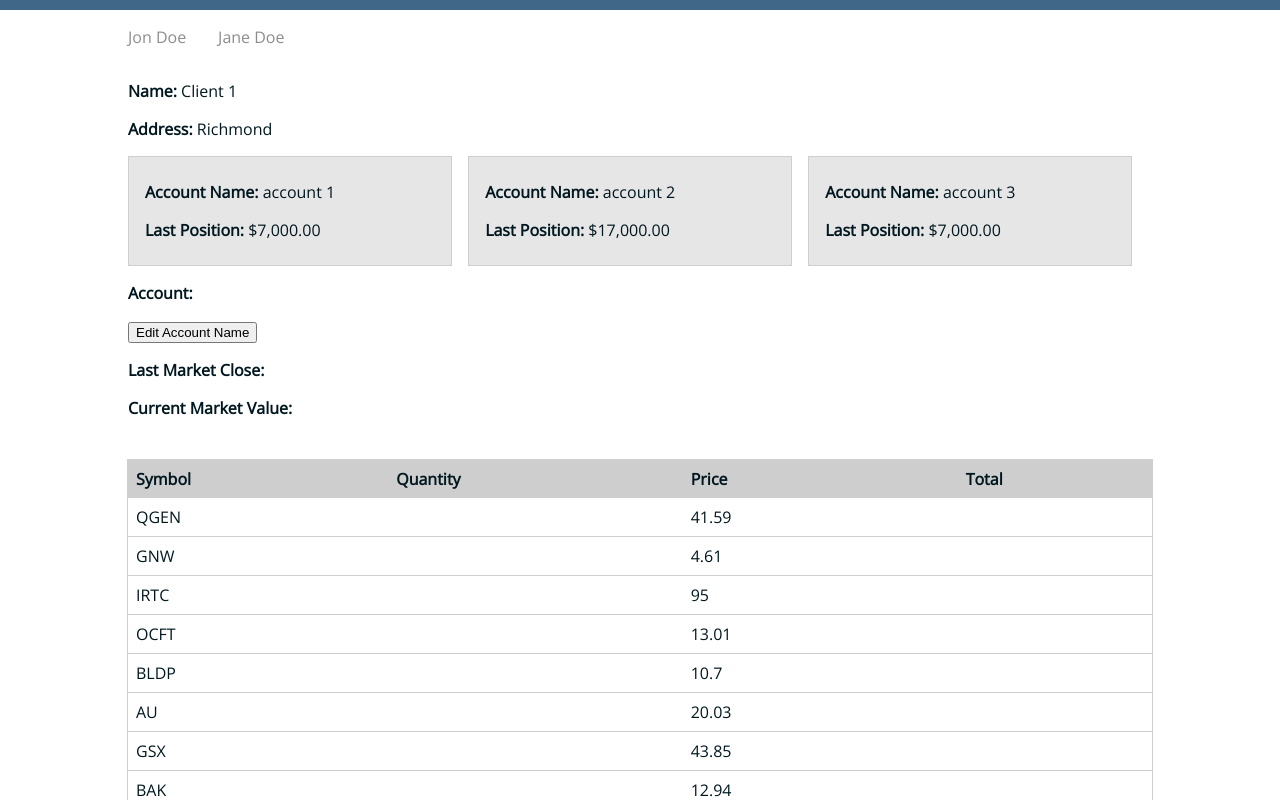
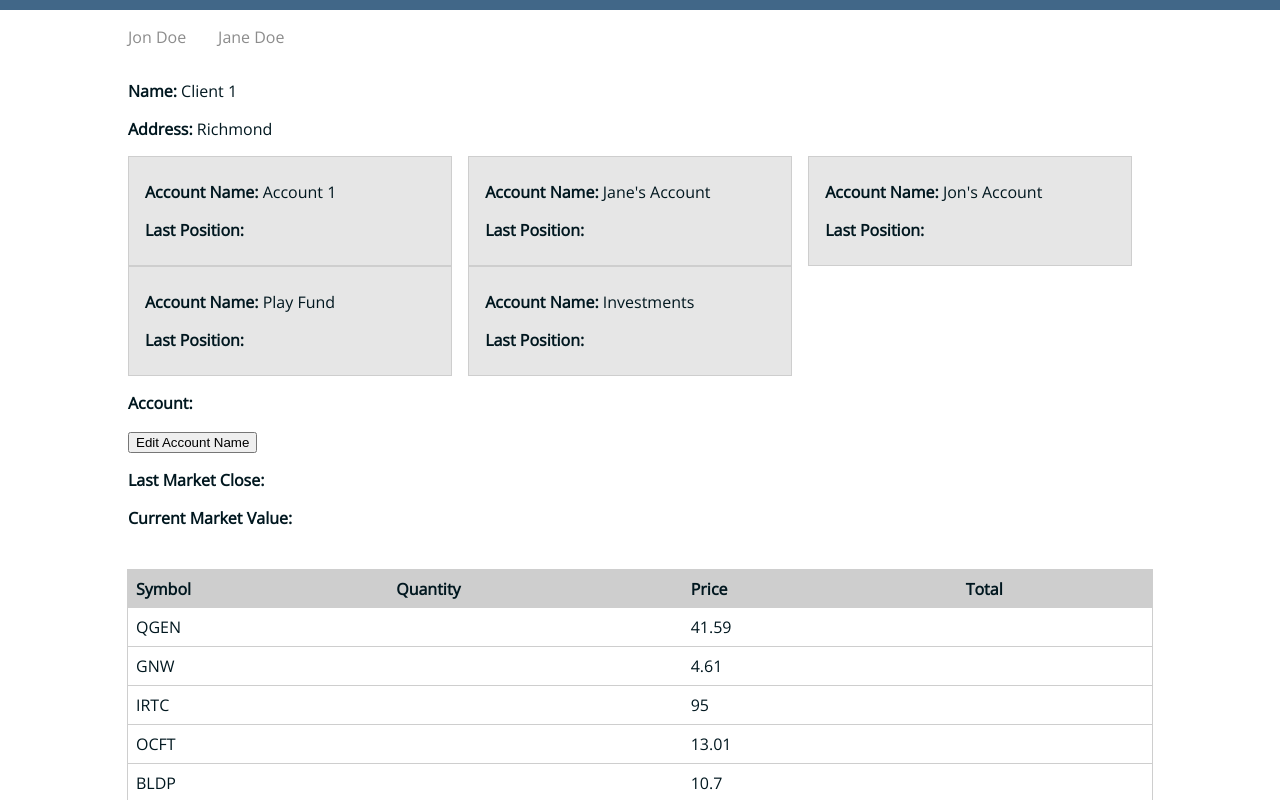
Before and after one commit to joelshaw/investing-app, an Angular app: page /accounts in a window 1280 px wide. Shown: the top 800 px of the page. Built offline with nearby package versions, Linux system fonts and the light colour scheme.

Commit message:
Added JSON call to get Account Summary data

```diff
--- a/src/app/accounts/accounts.component.ts
+++ b/src/app/accounts/accounts.component.ts
@@ -1,4 +1,5 @@
 import { Component, OnInit } from '@angular/core';
+import { HttpClient, HttpErrorResponse } from '@angular/common/http';
 
 @Component({
   selector: 'app-accounts',
@@ -7,18 +8,20 @@ import { Component, OnInit } from '@angular/core';
 })
 export class AccountsComponent implements OnInit {
 
-  constructor() { }
+  constructor(private http: HttpClient) { }
 
-  public accounts = [
-    {name: 'account 1', close: 7000, current: 7000},
-    {name: 'account 2', close: 17000, current: 6000},
-    {name: 'account 3', close: 7000, current: 6000}
-  ];
+  url = 'assets/data/accountSummary.json';
+  public accounts = [];
 
   accountSelected;
 
   ngOnInit() {
-
+    this.http.get(this.url).subscribe((data:any) => {
+      this.accounts = data.accounts;
+      console.log(data.accounts)
+    },(err: HttpErrorResponse) => {
+      console.log(err.message);
+    });
   }
 
 }
```
